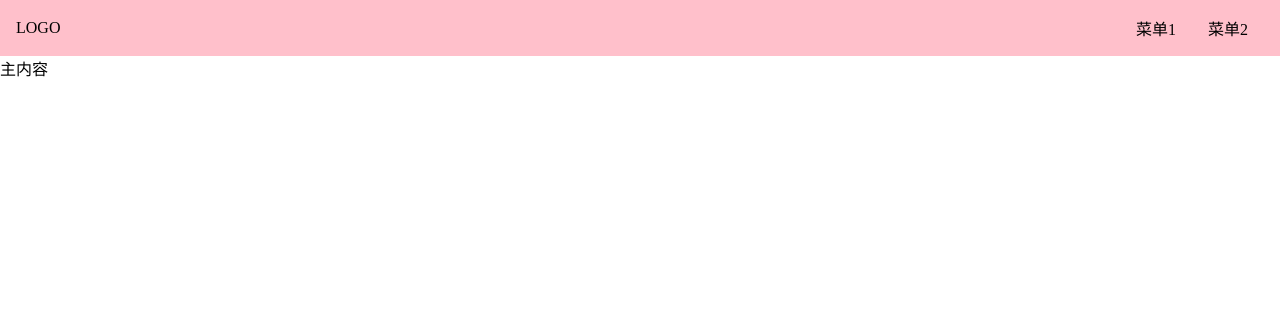
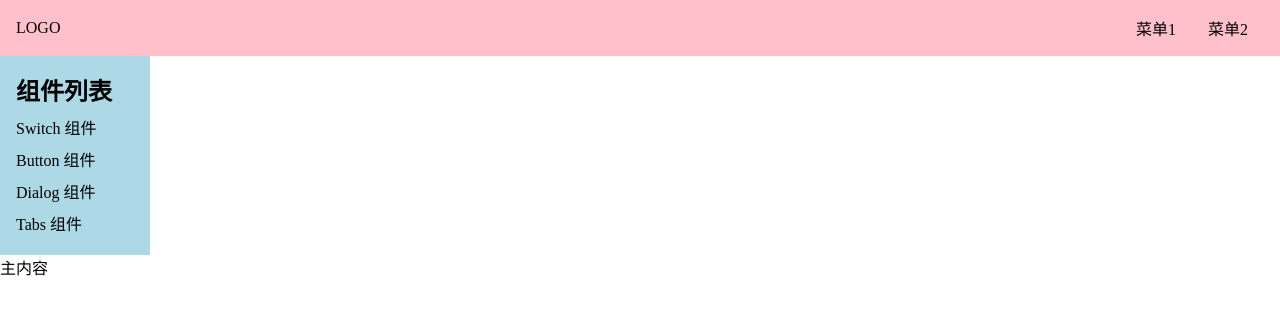
Before and after one commit to sometimes1/gulu-ui-1, a Vue app: page /#/doc in a window 1280 px wide. Shown: the top 314 px of the page. Built offline with nearby package versions, Linux system fonts and the light colour scheme.

Commit message:
完善aside切换逻辑

```diff
--- a/src/App.vue
+++ b/src/App.vue
@@ -8,7 +8,8 @@ import { ref, provide } from 'vue'
 export default {
   name: 'App',
   setup() {
-    const menuVisible = ref(false)
+    const width = document.documentElement.clientWidth
+    const menuVisible = ref(width <= 500 ? false : true)
     provide('menuVisible', menuVisible) //set
   },
   components: {},
--- a/src/views/Doc.vue
+++ b/src/views/Doc.vue
@@ -45,10 +45,6 @@ aside {
   background: lightblue;
   width: 150px;
   padding: 16px;
-  position: fixed;
-  top: 0;
-  left: 0;
-  padding-top: 70px;
   > h2 {
     margin-bottom: 4px;
   }
@@ -57,5 +53,11 @@ aside {
       padding: 4px 0;
     }
   }
+  @media (max-width: 500px) {
+    position: fixed;
+    top: 0;
+    left: 0;
+    padding-top: 70px;
+  }
 }
 </style>
```
